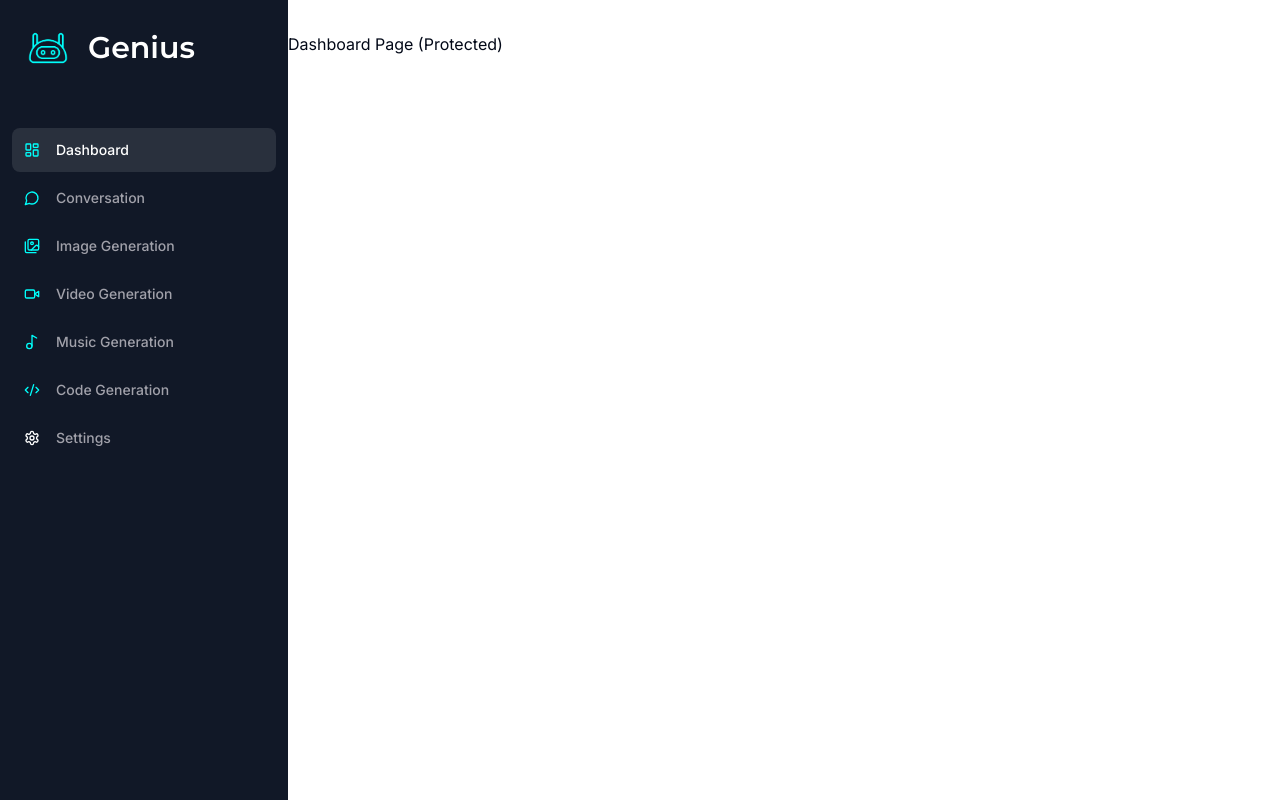
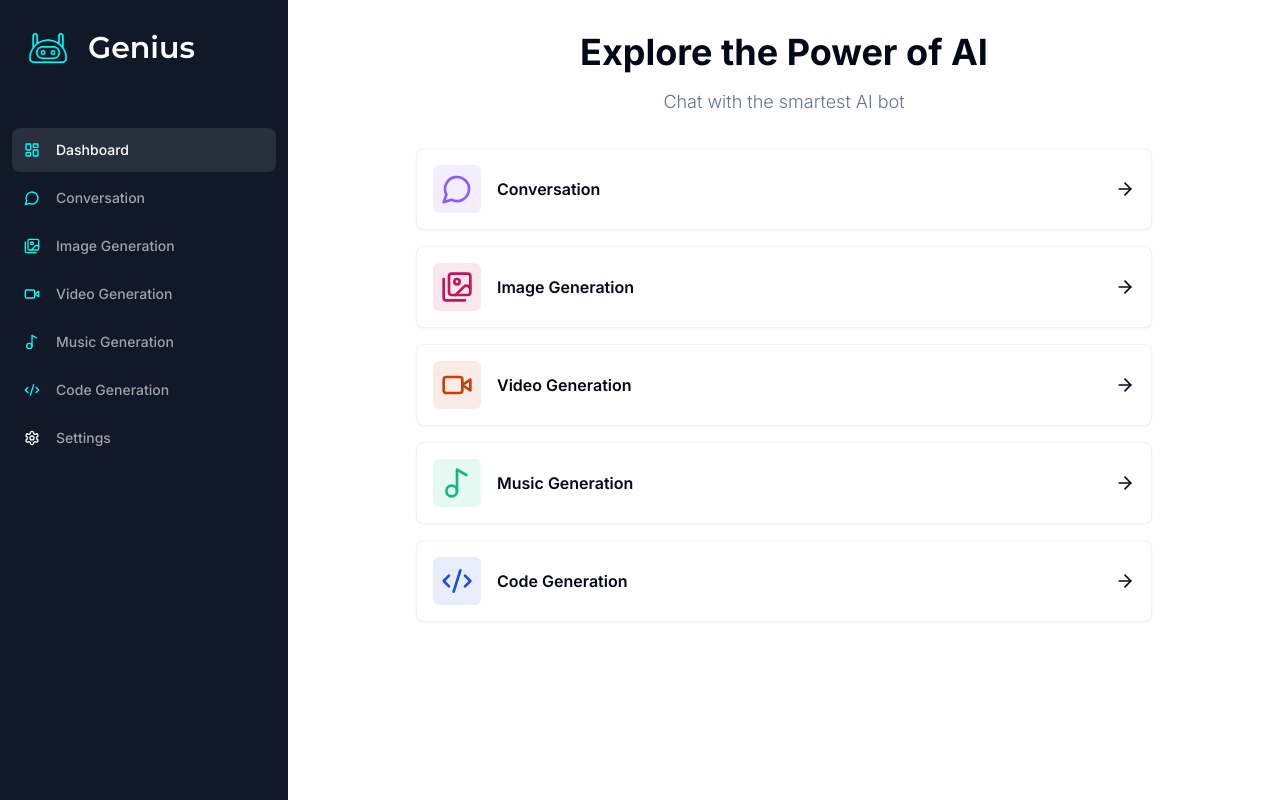
Before and after one commit to sabinabialic/AI-SaaS, a Next.js app: page /dashboard in a window 1280 px wide. Built offline with nearby package versions, Linux system fonts and the light colour scheme.

Commit message:
Final dashboard page

```diff
--- a/app/(dashboard)/(routes)/dashboard/page.tsx
+++ b/app/(dashboard)/(routes)/dashboard/page.tsx
@@ -1,7 +1,77 @@
-export default function DashboardPage() {
+"use client";
+
+import { Card } from "@/components/ui/card";
+import { cn } from "@/lib/utils";
+import { ArrowRight, Code2Icon, ImagesIcon, MessageCircle, Music2Icon, VideoIcon } from "lucide-react";
+import { useRouter } from "next/navigation";
+
+const tools = [
+  {
+    label: "Conversation",
+    icon: MessageCircle,
+    color: "text-violet-500",
+    bgColor: "bg-violet-500/10",
+    href: "/conversation"
+  },
+  {
+    label: "Image Generation",
+    icon: ImagesIcon,
+    color: "text-pink-700",
+    bgColor: "bg-pink-700/10",
+    href: "/image"
+  },
+  {
+    label: "Video Generation",
+    icon: VideoIcon,
+    color: "text-orange-700",
+    bgColor: "bg-orange-700/10",
+    href: "/video"
+  },
+  {
+    label: "Music Generation",
+    icon: Music2Icon,
+    color: "text-emerald-500",
+    bgColor: "bg-emerald-500/10",
+    href: "/music"
+  },
+  {
+    label: "Code Generation",
+    icon: Code2Icon,
+    color: "text-blue-700",
+    bgColor: "bg-blue-700/10",
+    href: "/code"
+  },
+];
+
+const DashboardPage = () => {
+  const router = useRouter();
+
   return (
     <div>
-      <p>Dashboard Page (Protected)</p>
+      <div className="mb-8 space-y-4">
+        <h2 className="text-2xl md:text-4xl font-bold text-center">Explore the Power of AI</h2>
+        <p className="text-muted-foreground font-light text-sm md:text-lg text-center">Chat with the smartest AI bot</p>
+      </div>
+      <div className="px-4 md:px-20 lg:px-32 space-y-4">
+        {tools.map((tool) => (
+          <Card
+            onClick={() => router.push(tool.href)}
+            key={tool.href}
+            className="p-4 border-black/5 flex items-center justify-between hover:shadow-md transition cursor-pointer">
+              <div className="flex items-center gap-x-4">
+                <div className={cn("p-2 w-fit rounded-md", tool.bgColor)}>
+                  <tool.icon className={cn("w-8 h-8", tool.color)} />
+                </div>
+                <div className="font-semibold">
+                  {tool.label}
+                </div>
+              </div>
+              <ArrowRight className="w-5 h-5"/>
+          </Card>
+        ))}
+      </div>
     </div>
   )
 }
+
+export default DashboardPage;
--- /dev/null
+++ b/components/ui/card.tsx
@@ -0,0 +1,79 @@
+import * as React from "react"
+
+import { cn } from "@/lib/utils"
+
+const Card = React.forwardRef<
+  HTMLDivElement,
+  React.HTMLAttributes<HTMLDivElement>
+>(({ className, ...props }, ref) => (
+  <div
+    ref={ref}
+    className={cn(
+      "rounded-lg border bg-card text-card-foreground shadow-sm",
+      className
+    )}
+    {...props}
+  />
+))
+Card.displayName = "Card"
+
+const CardHeader = React.forwardRef<
+  HTMLDivElement,
+  React.HTMLAttributes<HTMLDivElement>
+>(({ className, ...props }, ref) => (
+  <div
+    ref={ref}
+    className={cn("flex flex-col space-y-1.5 p-6", className)}
+    {...props}
+  />
+))
+CardHeader.displayName = "CardHeader"
+
+const CardTitle = React.forwardRef<
+  HTMLParagraphElement,
+  React.HTMLAttributes<HTMLHeadingElement>
+>(({ className, ...props }, ref) => (
+  <h3
+    ref={ref}
+    className={cn(
+      "text-2xl font-semibold leading-none tracking-tight",
+      className
+    )}
+    {...props}
+  />
+))
+CardTitle.displayName = "CardTitle"
+
+const CardDescription = React.forwardRef<
+  HTMLParagraphElement,
+  React.HTMLAttributes<HTMLParagraphElement>
+>(({ className, ...props }, ref) => (
+  <p
+    ref={ref}
+    className={cn("text-sm text-muted-foreground", className)}
+    {...props}
+  />
+))
+CardDescription.displayName = "CardDescription"
+
+const CardContent = React.forwardRef<
+  HTMLDivElement,
+  React.HTMLAttributes<HTMLDivElement>
+>(({ className, ...props }, ref) => (
+  <div ref={ref} className={cn("p-6 pt-0", className)} {...props} />
+))
+CardContent.displayName = "CardContent"
+
+const CardFooter = React.forwardRef<
+  HTMLDivElement,
+  React.HTMLAttributes<HTMLDivElement>
+>(({ className, ...props }, ref) => (
+  <div
+    ref={ref}
+    className={cn("flex items-center p-6 pt-0", className)}
+    {...props}
+  />
+))
+CardFooter.displayName = "CardFooter"
+
+export { Card, CardHeader, CardFooter, CardTitle, CardDescription, CardContent }
```
